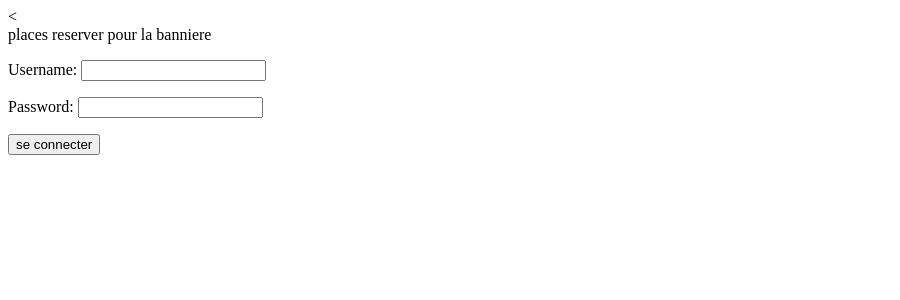
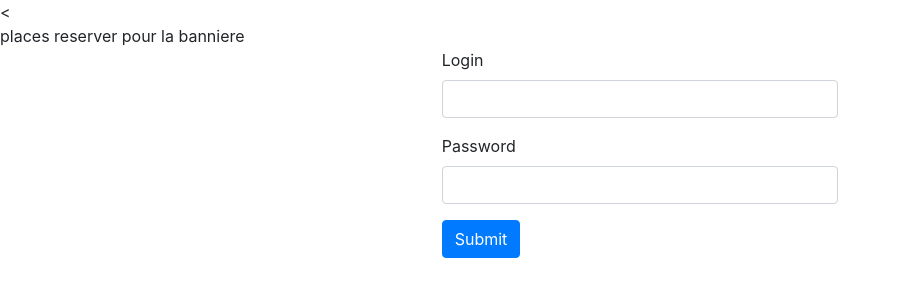
Before and after one commit to DelRoos/learn-django, a Django app: page /blog/login in a window 1280 px wide. Shown: the top 300 px of the page, without its empty margins (0-900 px from the left). Run offline with Django 3.2, Linux system fonts and the light colour scheme.

Commit message:
style for login form

```diff
--- a/blog/forms.py
+++ b/blog/forms.py
@@ -2,5 +2,5 @@ from django import forms
 import django.forms.widgets
 
 class Login(forms.Form):
-    username = forms.CharField(widget=forms.TextInput(attrs={'required': True}))
-    password = forms.CharField(widget=forms.PasswordInput(attrs={'required': True}))
+    username = forms.CharField(widget=forms.TextInput(attrs={'required': True, "class": "form-control"}))
+    password = forms.CharField(widget=forms.PasswordInput(attrs={'required': True, "class": "form-control"}))
--- a/blog/templates/account/login.html
+++ b/blog/templates/account/login.html
@@ -2,11 +2,28 @@
 {% block title %}Login{% endblock  %}
 
 {% block content %}
-    <small>{% if error %}{{error}}{% endif %}</small>
-    <form method="post" action="{% url 'login' %}">
+    <form method="post" class="col-4 container" action="{% url 'login' %}">
         {% csrf_token %}
-        {{form.as_p}}
+
+        {% if error == False %}
+            <div class="alert alert-danger" role="alert">
+                connection is failed
+            </div>
+        {% elif error == True %}
+            <div class="alert alert-success" role="alert">
+                connection is sucessfull
+            </div>
+        {% endif %}
+
+       <div class="form-group">
+            <label for="id_username">Login</label>
+            {{form.username}}
+        </div>
+        <div class="form-group">
+            <label for="id_password">Password</label>
+            {{form.password}}
+        </div>
         <input type="hidden" name="text" value="{{next}}"/>
-        <input type="submit" value="se connecter"/>
+        <button type="submit" class="btn btn-primary">Submit</button>
     </form>
 {% endblock  %}
--- a/blog/templates/base.html
+++ b/blog/templates/base.html
@@ -6,7 +6,7 @@
         <title>{% block title %}{% endblock  %}</title>
         <meta name="description" content="">
         <meta name="viewport" content="width=device-width, initial-scale=1">
-        <link rel="stylesheet" href="">
+        <link rel="stylesheet" href="https://cdn.jsdelivr.net/npm/bootstrap@4.5.3/dist/css/bootstrap.min.css" integrity="sha384-TX8t27EcRE3e/ihU7zmQxVncDAy5uIKz4rEkgIXeMed4M0jlfIDPvg6uqKI2xXr2" crossorigin="anonymous">
     </head>
     <body>
         <div id="banner">
--- a/blog/views.py
+++ b/blog/views.py
@@ -7,13 +7,12 @@ from . import forms
 
 # Create your views here.
 def login(request):
-
     context = {}
     context["form"] = forms.Login
     if request.method == "POST":
         isExist = authenticate(username=request.POST.get("username"), password=request.POST.get("password"))
         if isExist :
-            context["error"] = "connection is sucessfull"
+            context["error"] = True
         else:
-            context["error"] = "connection is failed"
+            context["error"] = False
     return render(request, "account/login.html", context)
```
